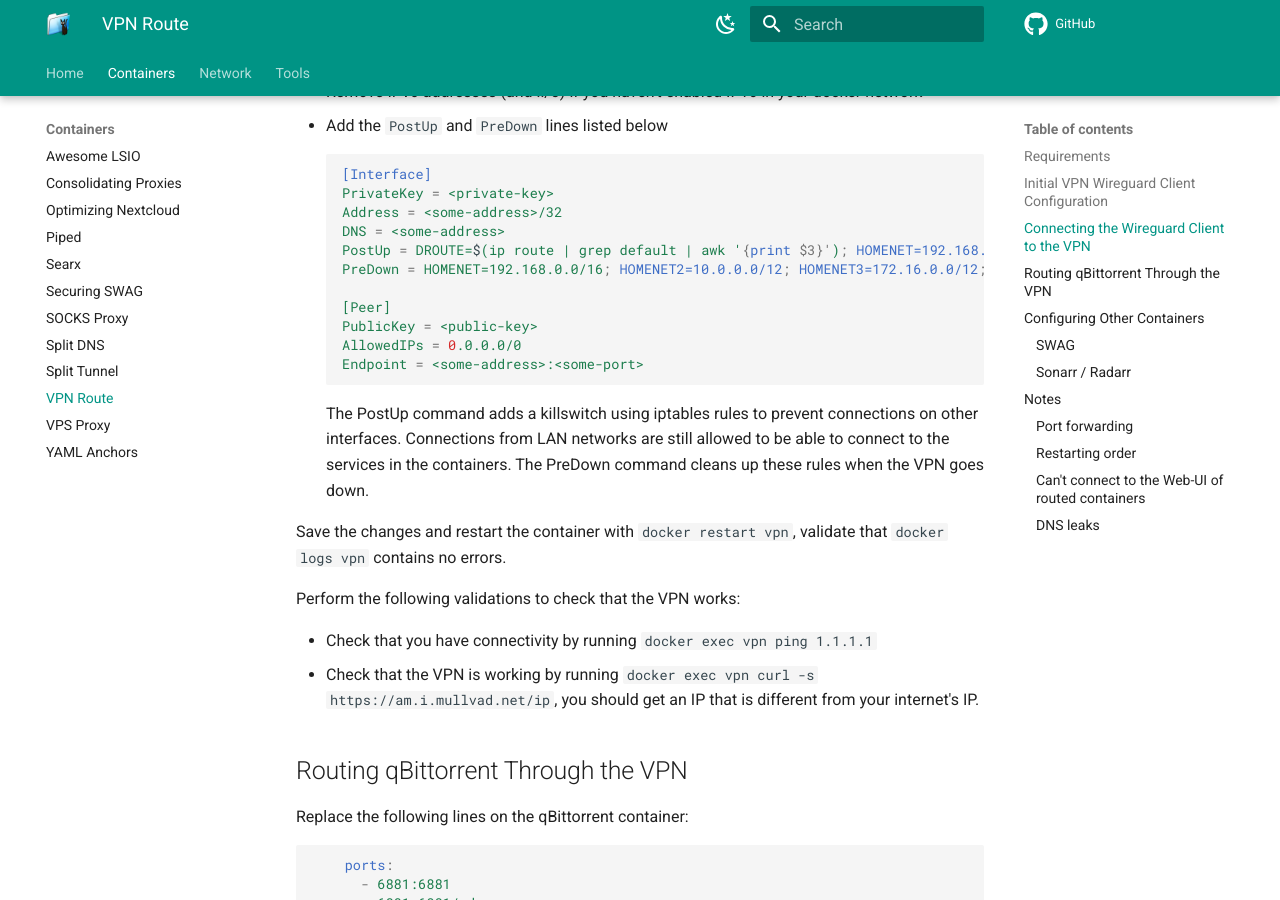
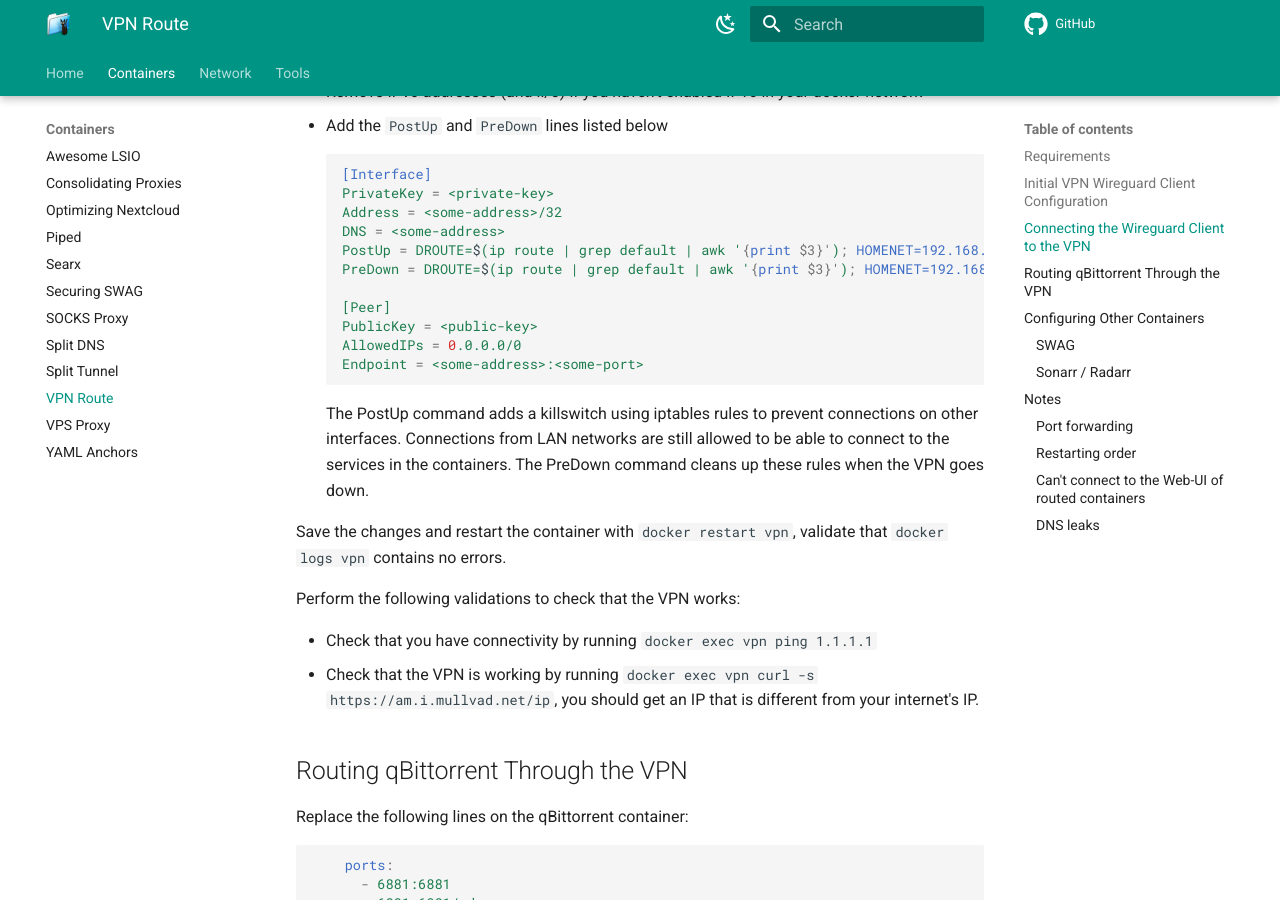
Before and after one commit to quietsy/advanced-configurations, an MkDocs documentation site: the page built from docs/vpn.md, in a window 1280 px wide and 900 px high, scrolled down 1633 px. Built offline with MkDocs 1.6.1 and Material for MkDocs 9.7.7, drawn with Linux system fonts in a browser that asks for light colours; comment, search, counter and statistics services are not loaded.

Commit message:
Fix predown

```diff
--- a/docs/vpn.md
+++ b/docs/vpn.md
@@ -48,7 +48,7 @@
 Address = <some-address>/32
 DNS = <some-address>
 PostUp = DROUTE=$(ip route | grep default | awk '{print $3}'); HOMENET=192.168.0.0/16; HOMENET2=10.0.0.0/12; HOMENET3=172.16.0.0/12; ip route add $HOMENET3 via $DROUTE;ip route add $HOMENET2 via $DROUTE; ip route add $HOMENET via $DROUTE;iptables -I OUTPUT -d $HOMENET -j ACCEPT;iptables -A OUTPUT -d $HOMENET2 -j ACCEPT; iptables -A OUTPUT -d $HOMENET3 -j ACCEPT;  iptables -A OUTPUT ! -o %i -m mark ! --mark $(wg show %i fwmark) -m addrtype ! --dst-type LOCAL -j REJECT
-PreDown = HOMENET=192.168.0.0/16; HOMENET2=10.0.0.0/12; HOMENET3=172.16.0.0/12; ip route del $HOMENET3 via $DROUTE;ip route del $HOMENET2 via $DROUTE; ip route del $HOMENET via $DROUTE; iptables -D OUTPUT ! -o %i -m mark ! --mark $(wg show %i fwmark) -m addrtype ! --dst-type LOCAL -j REJECT; iptables -D OUTPUT -d $HOMENET -j ACCEPT; iptables -D OUTPUT -d $HOMENET2 -j ACCEPT; iptables -D OUTPUT -d $HOMENET3 -j ACCEPT
+PreDown = DROUTE=$(ip route | grep default | awk '{print $3}'); HOMENET=192.168.0.0/16; HOMENET2=10.0.0.0/12; HOMENET3=172.16.0.0/12; ip route del $HOMENET3 via $DROUTE;ip route del $HOMENET2 via $DROUTE; ip route del $HOMENET via $DROUTE; iptables -D OUTPUT ! -o %i -m mark ! --mark $(wg show %i fwmark) -m addrtype ! --dst-type LOCAL -j REJECT; iptables -D OUTPUT -d $HOMENET -j ACCEPT; iptables -D OUTPUT -d $HOMENET2 -j ACCEPT; iptables -D OUTPUT -d $HOMENET3 -j ACCEPT
 
 [Peer]
 PublicKey = <public-key>
```
